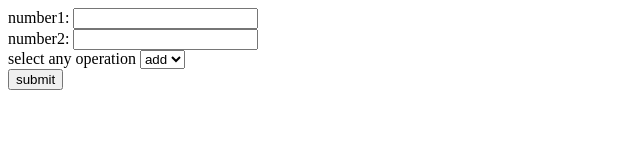
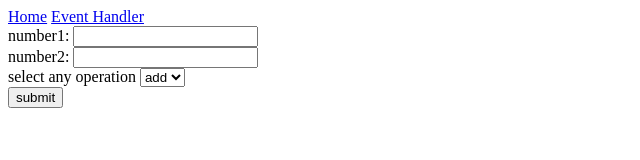
Before and after one commit to chaitanya-191855/git_pratise, a plain HTML site: page event_handler.html in a window 1280 px wide. Shown: the whole page, without its empty margins (0-640 px from the left). Drawn offline with Linux system fonts and the light colour scheme.

Commit message:
navigation added

```diff
--- a/event_handler.html
+++ b/event_handler.html
@@ -6,6 +6,10 @@
     <title>Document</title>
   </head>
   <body>
+    <nav>
+      <a href="/index.html">Home</a>
+      <a href="/">Event Handler </a>
+    </nav>
     <form id="form">
       <label for="number1">number1:</label>
       <input type="number" id="number1" required /> <br />
```
Also changed, not shown: index.html (+5 -0 lines).
